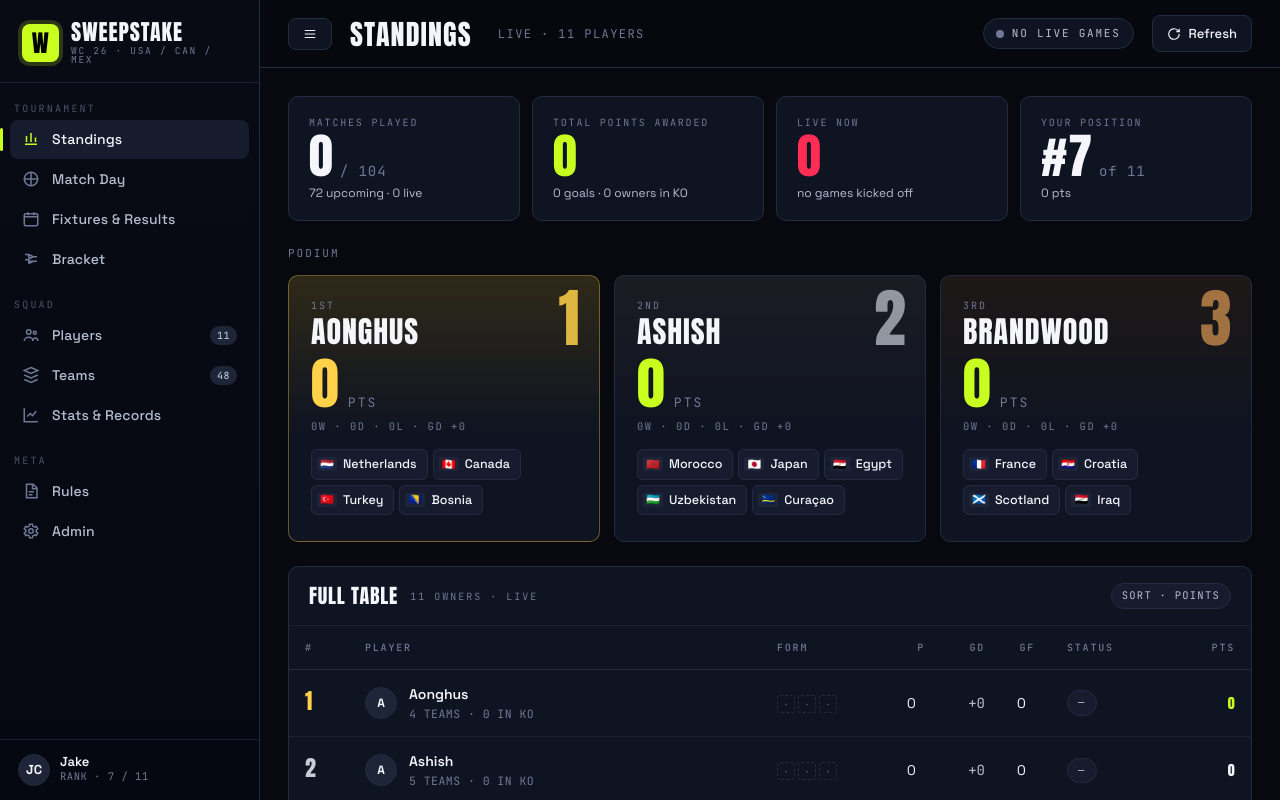
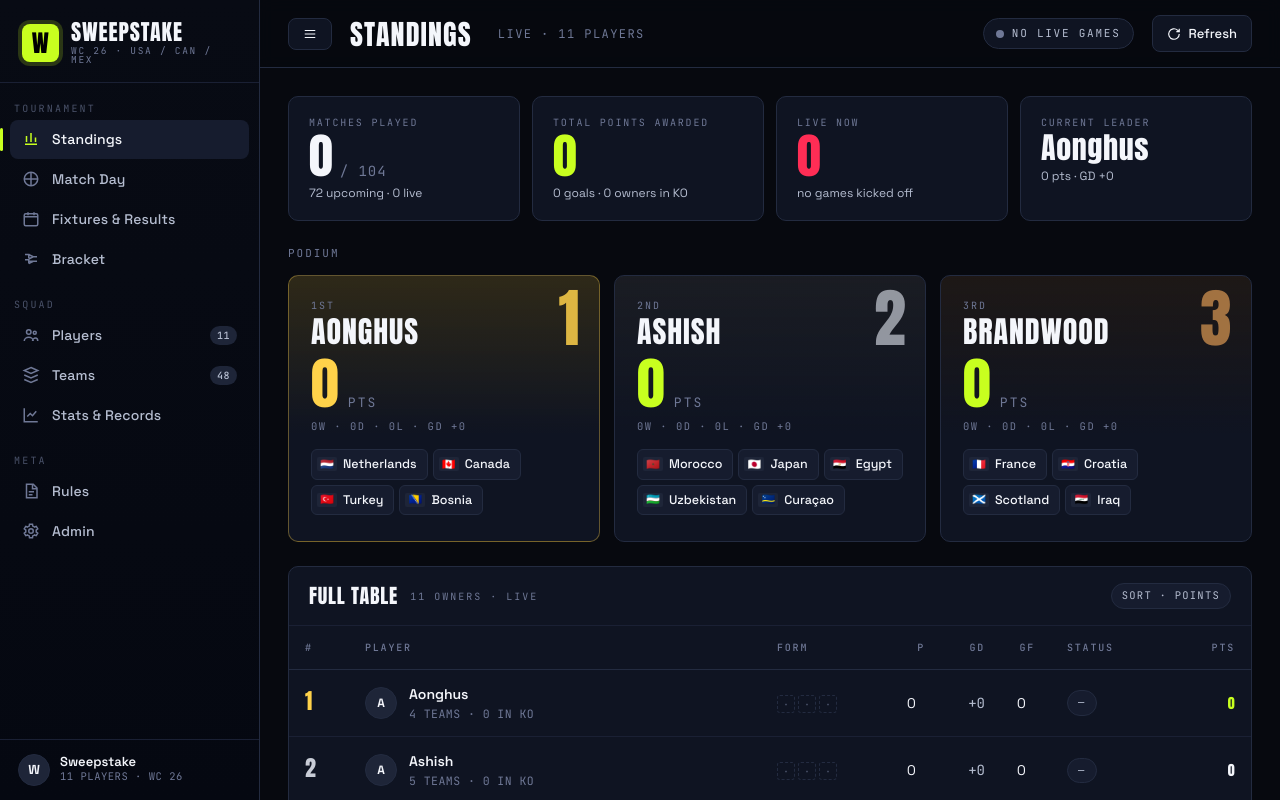
Before and after one commit to jcooksh/familycup, a React (Vite) app: page / in a window 1280 px wide. Shown: the top 800 px of the page. Built offline with nearby package versions, Linux system fonts and the light colour scheme.

Commit message:
Remove Jake 'YOU' highlight and identity
No current-user concept — drop the highlighted row, YOU tags, and (YOU)
labels. Sidebar footer shows the sweepstake instead of a person; Standings
'Your position' stat becomes 'Current leader'.

Co-Authored-By: Claude Opus 4.8 <noreply@anthropic.com>

```diff
--- a/src/App.tsx
+++ b/src/App.tsx
@@ -12,7 +12,7 @@ import {
 } from "@/pages"
 
 const POLL_MS = 60_000
-const ME = "jake"
+const ME = "" // no "current user" — nobody is highlighted as YOU
 
 interface MatchesFile {
   updatedAt?: string | null
@@ -118,7 +118,6 @@ export default function App() {
   }, [matches, updatedAt, load])
 
   const liveCount = data.totals.live
-  const meRank = data.standings.findIndex((s) => s.participant.id === ME) + 1
 
   const nav = (
     key: RouteKey,
@@ -185,10 +184,10 @@ export default function App() {
         </nav>
 
         <div className="sidebar-footer">
-          <div className="avatar">JC</div>
+          <div className="avatar">W</div>
           <div className="who">
-            <div className="me">Jake</div>
-            <div className="rank">RANK · {meRank || "–"} / {PARTICIPANTS.length}</div>
+            <div className="me">Sweepstake</div>
+            <div className="rank">{PARTICIPANTS.length} PLAYERS · WC 26</div>
           </div>
         </div>
       </aside>
--- a/src/pages.tsx
+++ b/src/pages.tsx
@@ -57,8 +57,8 @@ export function StandingsPage({ d }: { d: PageData }) {
   const top3 = standings.slice(0, 3)
   const totalPts = standings.reduce((a, s) => a + s.points, 0)
   const totalGoals = standings.reduce((a, s) => a + s.gf, 0)
-  const mePos = standings.findIndex((s) => s.participant.id === me) + 1
   const inKo = standings.filter((s) => koByParticipant[s.participant.id] > 0).length
+  const leader = standings[0]
 
   return (
     <>
@@ -79,9 +79,9 @@ export function StandingsPage({ d }: { d: PageData }) {
           <div className="meta">{totals.live > 0 ? "matches in play" : "no games kicked off"}</div>
         </div>
         <div className="stat">
-          <div className="lbl">Your position</div>
-          <div className="v">#{mePos || "–"}<span className="unit">of {PARTICIPANTS.length}</span></div>
-          <div className="meta">{standings.find((s) => s.participant.id === me)?.points ?? 0} pts</div>
+          <div className="lbl">Current leader</div>
+          <div className="v" style={{ fontSize: 30 }}>{leader?.participant.name ?? "–"}</div>
+          <div className="meta">{leader?.points ?? 0} pts · GD {gdStr(leader?.gd ?? 0)}</div>
         </div>
       </div>
 
```
